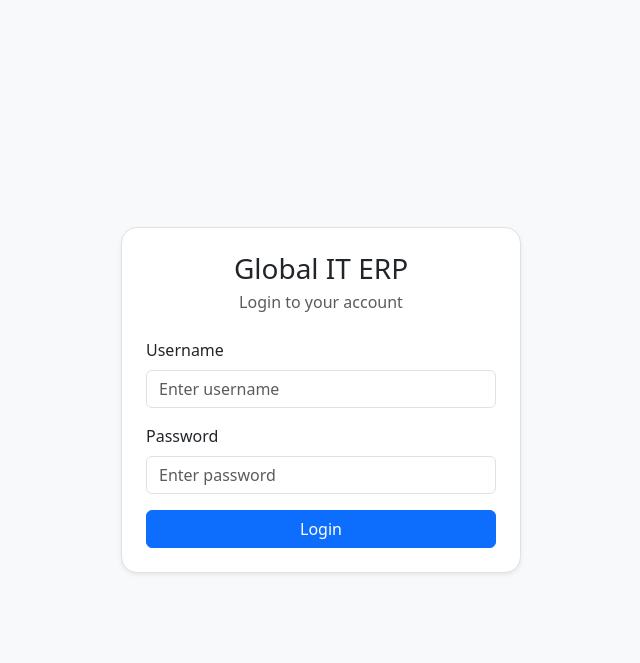
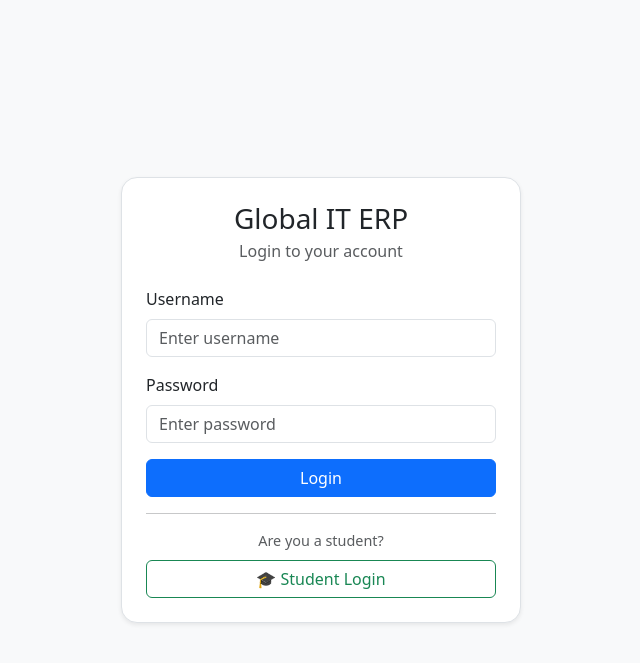
Before and after one commit to naveenlakshman/attnandbilling, a Flask app: page /login in a window 1280 px wide. Shown: the top 663 px of the page, without its empty margins (319-959 px from the left). Run offline with Flask 3, Linux system fonts and the light colour scheme; data comes from the database, SQL or seed files in the repository.

Commit message:
feat(login): add student login option to the login page

```diff
--- a/templates/core/login.html
+++ b/templates/core/login.html
@@ -31,5 +31,12 @@
 
         <button type="submit" class="btn btn-primary w-100">Login</button>
     </form>
+    <hr class="my-3">
+    <div class="text-center">
+        <p class="text-muted mb-2" style="font-size: 0.9rem;">Are you a student?</p>
+        <a href="{{ url_for('students.login') }}" class="btn btn-outline-success w-100">
+            🎓 Student Login
+        </a>
+    </div>
 </div>
 {% endblock %}
```
